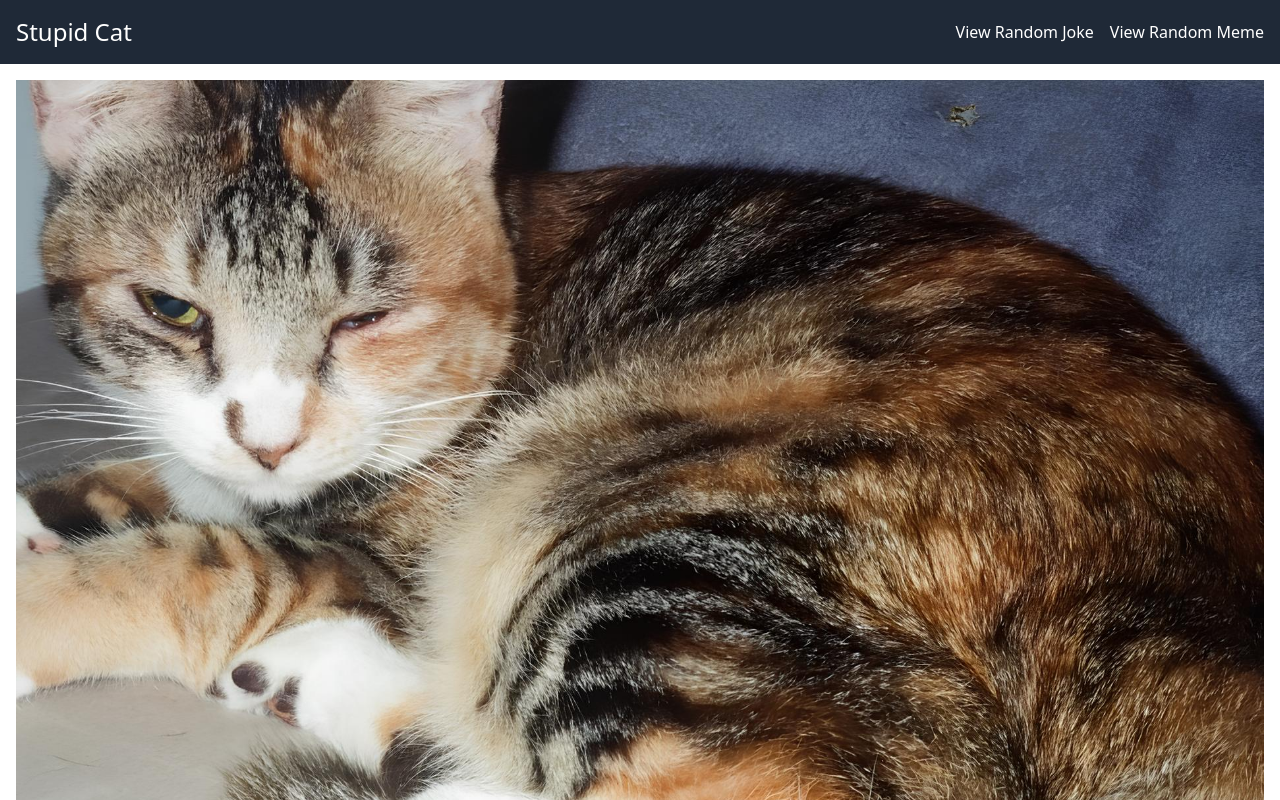
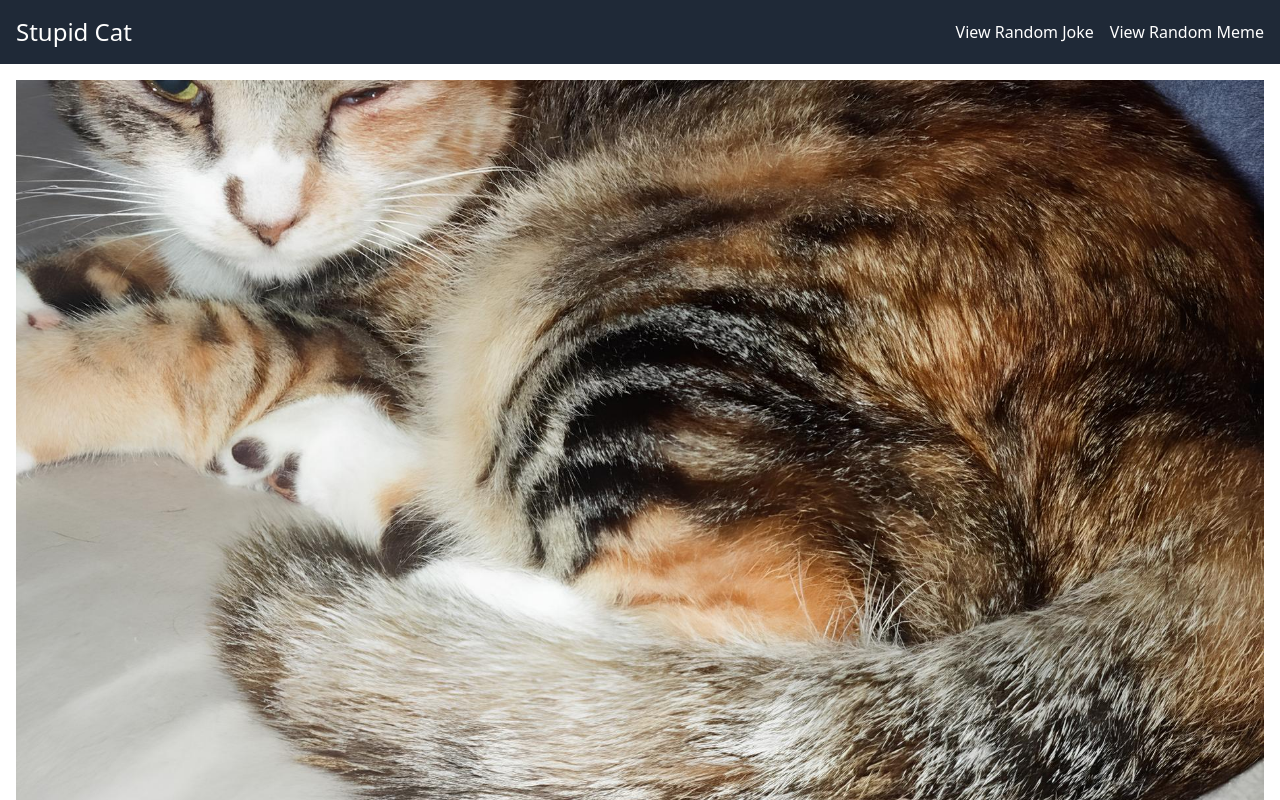
Before and after one commit to chihpao/funnywebsitegoodapi, a React (Vite) app: page / in a window 1280 px wide. Shown: the top 800 px of the page. Built offline with nearby package versions, Linux system fonts and the light colour scheme.

Commit message:
修改按鈕位置

```diff
--- a/src/components/HomeContent.jsx
+++ b/src/components/HomeContent.jsx
@@ -8,7 +8,7 @@ function HomeContent() {
         <img
           src="/tata02.jpg"
           alt="Funny"
-          className="w-full h-full object-cover"
+          className="absolute top-0 left-0 w-full h-full object-cover"
         />
       </div>
     </div>
--- a/src/components/MemeComponent.jsx
+++ b/src/components/MemeComponent.jsx
@@ -72,18 +72,18 @@ function MemeComponent() {
     <div className="p-4 bg-gray-100 rounded-lg shadow-md max-w-md mx-auto mt-10">
       <div className="flex mb-4">
         <button
+          onClick={getPreviousMeme}
+          className="px-4 py-2 bg-purple-500 text-white rounded-md hover:bg-purple-600 transition-colors"
+          disabled={currentMemeIndex <= 0}
+        >
+          Previous Meme
+        </button>
+        <button
           onClick={getAnotherMeme}
-          className="px-4 py-2 bg-blue-500 text-white rounded-md hover:bg-blue-600 transition-colors"
+          className="px-4 py-2 bg-blue-500 text-white rounded-md hover:bg-blue-600 transition-colors ml-2"
           disabled={loading}
         >
           Get Another Meme
-        </button>
-        <button
-          onClick={getPreviousMeme}
-          className="px-4 py-2 bg-purple-500 text-white rounded-md hover:bg-purple-600 transition-colors ml-2"
-          disabled={currentMemeIndex <= 0}
-        >
-          Previous Meme
         </button>
         <button
           onClick={getNextMeme}
```
